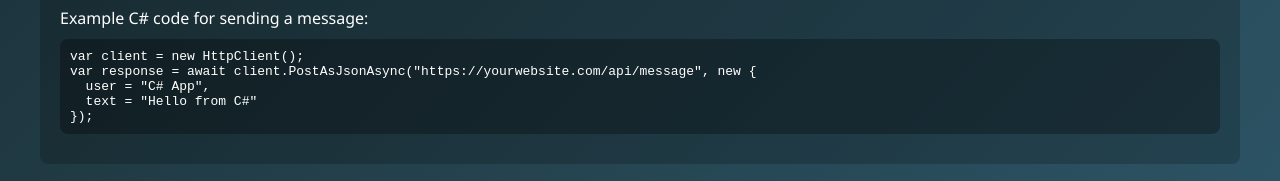
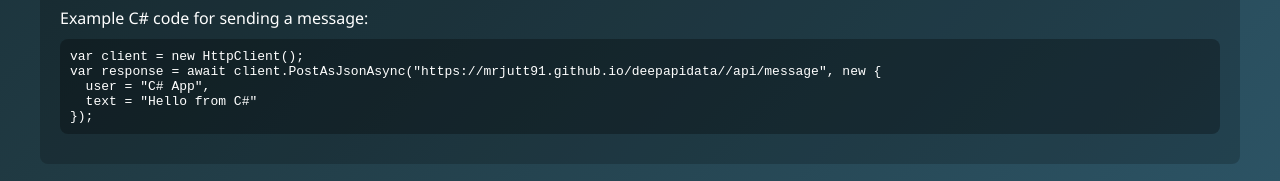
Before and after one commit to MRJUTT91/deepapidata, a plain HTML site: page index.html in a window 1280 px wide. Shown: the part 1035-1216 px from the top of the page. Drawn offline with Linux system fonts and the light colour scheme.

Commit message:
Update index.html

```diff
--- a/index.html
+++ b/index.html
@@ -343,7 +343,7 @@
             <p>Example C# code for sending a message:</p>
             <div class="endpoint">
                 var client = new HttpClient();<br>
-                var response = await client.PostAsJsonAsync("https://yourwebsite.com/api/message", new {<br>
+                var response = await client.PostAsJsonAsync("https://mrjutt91.github.io/deepapidata//api/message", new {<br>
                 &nbsp;&nbsp;user = "C# App",<br>
                 &nbsp;&nbsp;text = "Hello from C#"<br>
                 });
@@ -420,4 +420,5 @@
         }
     </script>
 </body>
+
 </html>
```
